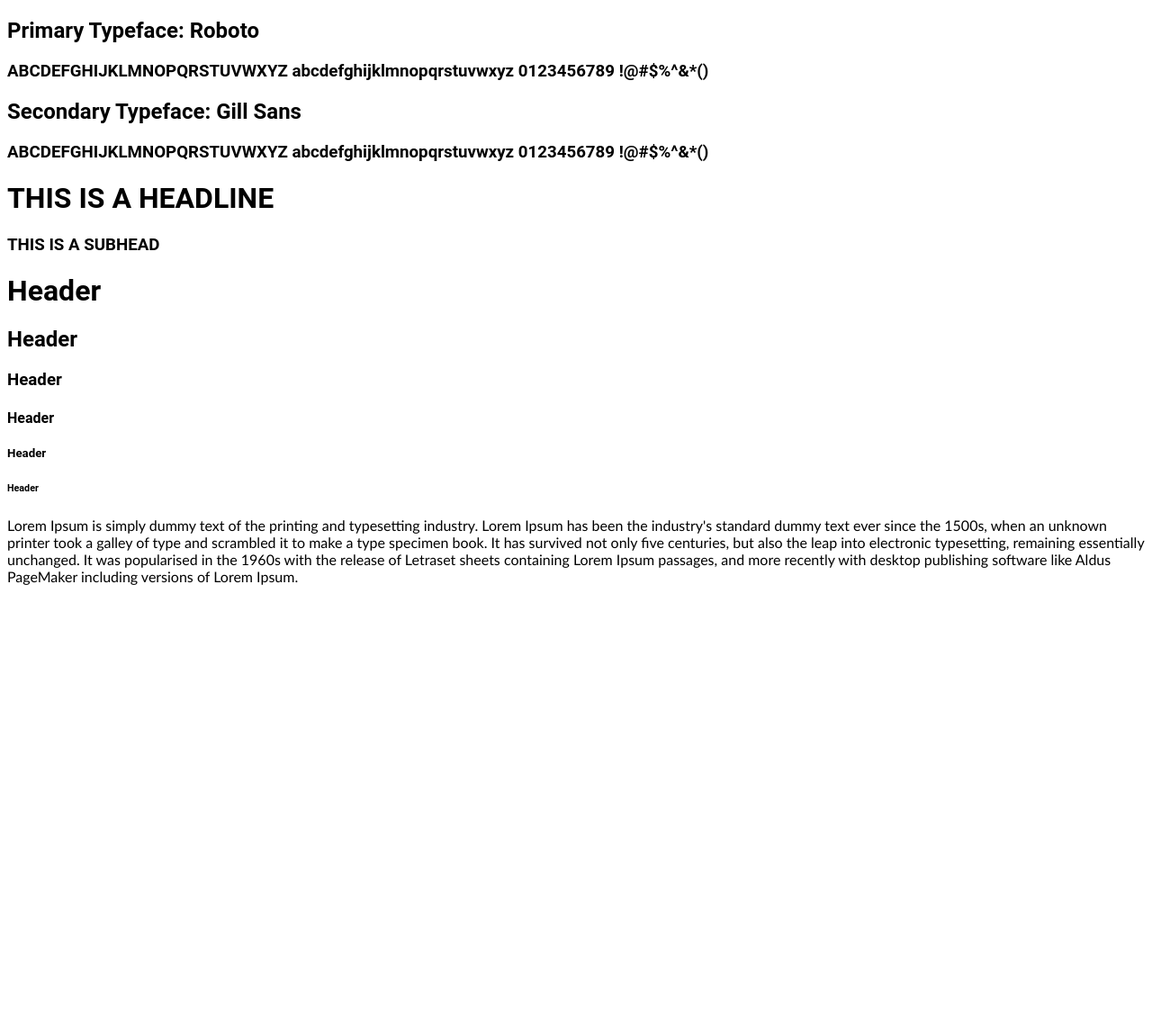
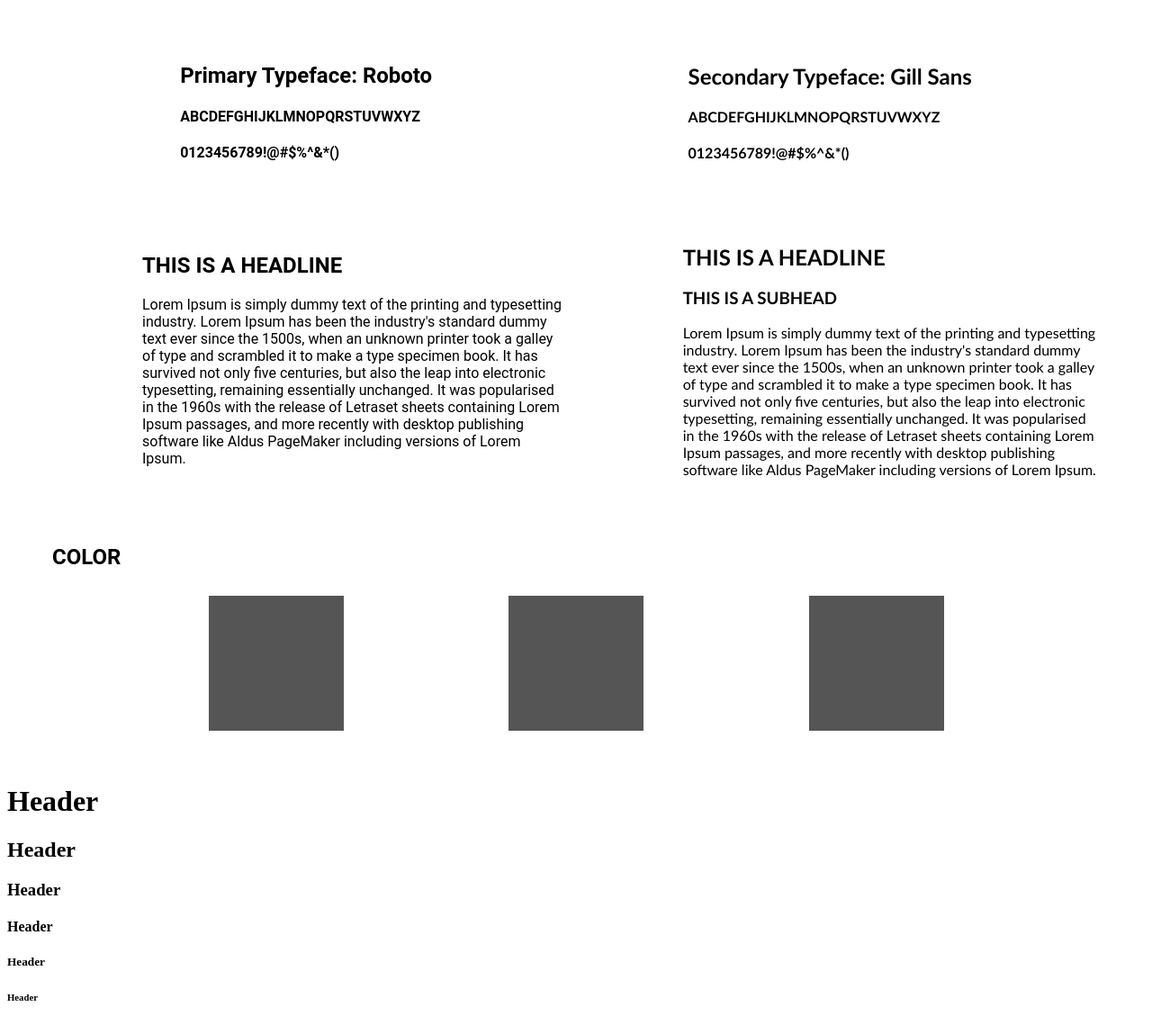
Before and after one commit to Holden-dip/Portfolio-Main, a Jekyll site: the page style-guide/index.html, which Jekyll copies as it is, in a window 1280 px wide. Shown: the whole page at 90% size. Built offline with Jekyll 4.4.1, drawn with Linux system fonts in a browser that asks for light colours; before the commit the page ends 900 px from its top, so only the background shows below that.

Commit message:
March 31st update

```diff
--- a/style-guide/index.html
+++ b/style-guide/index.html
@@ -7,25 +7,44 @@
 </head>
 
 <body>
-	<section>
-	<h1>Primary Typeface: Roboto</h1>
-		<h3>ABCDEFGHIJKLMNOPQRSTUVWXYZ
-		abcdefghijklmnopqrstuvwxyz
-		0123456789
-		!@#$%^&*()</h3>
-	</section>
+	<section class = "flex-container">
+	<div>
+		<h2 class="primary-font">Primary Typeface: Roboto</h2>
+			<h4 class="primary-font">ABCDEFGHIJKLMNOPQRSTUVWXYZ </h4>
+			<h4 class="primary-font">0123456789!@#$%^&*()</h4>
+	</div>
 
-	<section>
-	<h1>Secondary Typeface: Gill Sans</h1>
-		<h3>ABCDEFGHIJKLMNOPQRSTUVWXYZ
-		abcdefghijklmnopqrstuvwxyz
-		0123456789
-		!@#$%^&*()</h3>
+	<div>
+			<h2 class="secondary-font">Secondary Typeface: Gill Sans</h2>
+			<h4 class="secondary-font">ABCDEFGHIJKLMNOPQRSTUVWXYZ</h4>
+			<h4 class="secondary-font">0123456789!@#$%^&*()</h4>
+	</div>
 
 	</section>
 
-		<h1>THIS IS A HEADLINE</h1>
-	<h3>THIS IS A SUBHEAD</h3>
+	<section class = "flex-container">
+
+		<article class="padding" >
+			<h2 class="primary-font">THIS IS A HEADLINE</h2>
+
+			<p class="primary-font">Lorem Ipsum is simply dummy text of the printing and typesetting industry. Lorem Ipsum has been the industry's standard dummy text ever since the 1500s, when an unknown printer took a galley of type and scrambled it to make a type specimen book. It has survived not only five centuries, but also the leap into electronic typesetting, remaining essentially unchanged. It was popularised in the 1960s with the release of Letraset sheets containing Lorem Ipsum passages, and more recently with desktop publishing software like Aldus PageMaker including versions of Lorem Ipsum.</p>
+		</article>
+
+		<article>
+			<h2 class="secondary-font">THIS IS A HEADLINE</h2>
+			<h3 class="secondary-font">THIS IS A SUBHEAD</h3>
+			<p class="secondary-font">Lorem Ipsum is simply dummy text of the printing and typesetting industry. Lorem Ipsum has been the industry's standard dummy text ever since the 1500s, when an unknown printer took a galley of type and scrambled it to make a type specimen book. It has survived not only five centuries, but also the leap into electronic typesetting, remaining essentially unchanged. It was popularised in the 1960s with the release of Letraset sheets containing Lorem Ipsum passages, and more recently with desktop publishing software like Aldus PageMaker including versions of Lorem Ipsum.</p>
+		</article>
+	</section>
+
+	<section> <!-- Color section -->
+	<h1 class="primary-font"> COLOR </h1>
+		<div class="flex-container">
+			<li class="color-item"> </li>
+			<li class="color-item"> </li>
+			<li class="color-item"> </li>
+		</div>
+	</section>
 
 
 	<h1>Header</h1>
--- a/style-guide/style.css
+++ b/style-guide/style.css
@@ -1,8 +1,38 @@
 @charset "UTF-8";
 body{
-	font-family:"Roboto", "sans-serif";
 
 }
-p{
+section{
+	margin: 50px 50px;
+}
+div{
+	margin: auto;
+}
+.padding{
+	padding: 10px 130px 20px 100px;
+}
+
+.flex-container {
+	display: flex;
+	justify-content: space-evenly;
+	flex-wrap: wrap;
+	flex-flow: row;
+
+}
+.primary-font{
+	font-family:"Roboto", "sans-serif";
+}
+
+.secondary-font{
 	font-family:"Gill Sans", "Gill Sans MT", "Myriad Pro", "DejaVu Sans Condensed", Helvetica, Arial, "sans-serif";
 }
+
+.color-item {
+	list-style-type: none;
+	display: inline-block;
+  	height: 150px;
+  	width: 150px;
+  	background-color: #555;
+	margin: 10px;
+
+}
```
Also changed, not shown: other parts of style-guide/index.html (+0 -2 lines).
